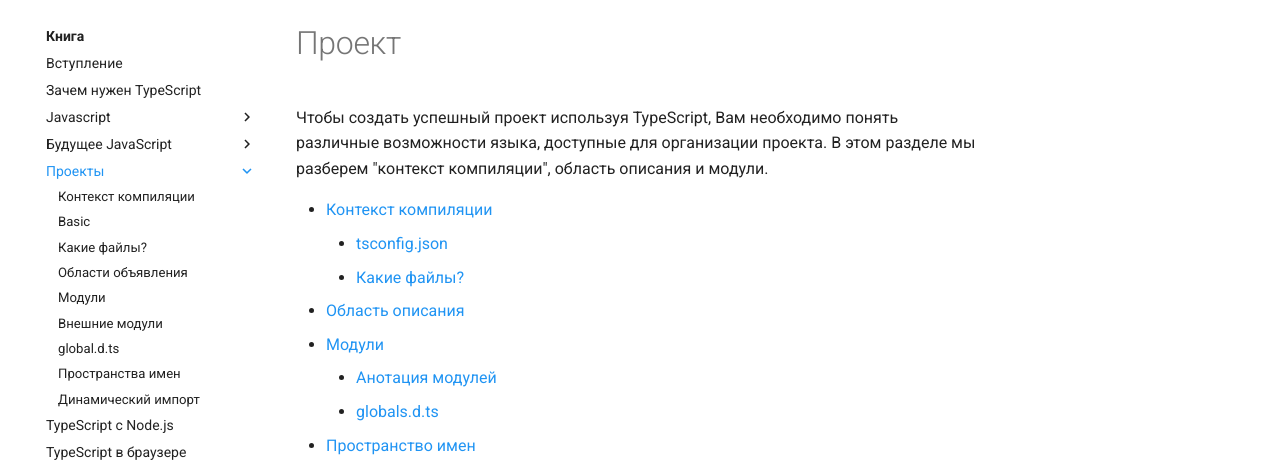
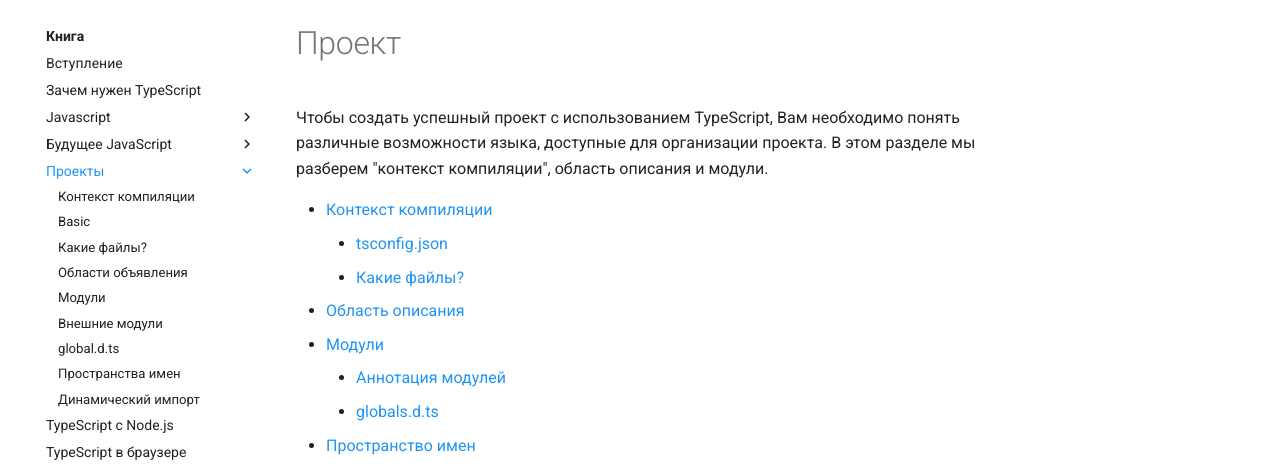
Before and after one commit to xsltdev/scriptdev.ru, an MkDocs documentation site: the page built from docs/book/project/index.md, in a window 1280 px wide. Shown: the part 123-593 px from the top of the page. Built offline with MkDocs 1.6.1 and Material for MkDocs 9.7.7, drawn with Linux system fonts in a browser that asks for light colours; comment, search, counter and statistics services are not loaded.

Commit message:
corrected mistakes

```diff
--- a/docs/book/project/index.md
+++ b/docs/book/project/index.md
@@ -1,13 +1,13 @@
 # Проект
 
-Чтобы создать успешный проект используя TypeScript, Вам необходимо понять различные возможности языка, доступные для организации проекта. В этом разделе мы разберем "контекст компиляции", область описания и модули.
+Чтобы создать успешный проект с использованием TypeScript, Вам необходимо понять различные возможности языка, доступные для организации проекта. В этом разделе мы разберем "контекст компиляции", область описания и модули.
 
 -   [Контекст компиляции](compilation-context.md)
     -   [tsconfig.json](tsconfig.md)
     -   [Какие файлы?](files.md)
 -   [Область описания](declarationspaces.md)
 -   [Модули](modules.md)
-    -   [Анотация модулей](external-modules.md)
+    -   [Аннотация модулей](external-modules.md)
     -   [globals.d.ts](globals.md)
 -   [Пространство имен](namespaces.md)
 -   [Динамический import](dynamic-import-expressions.md)
```
